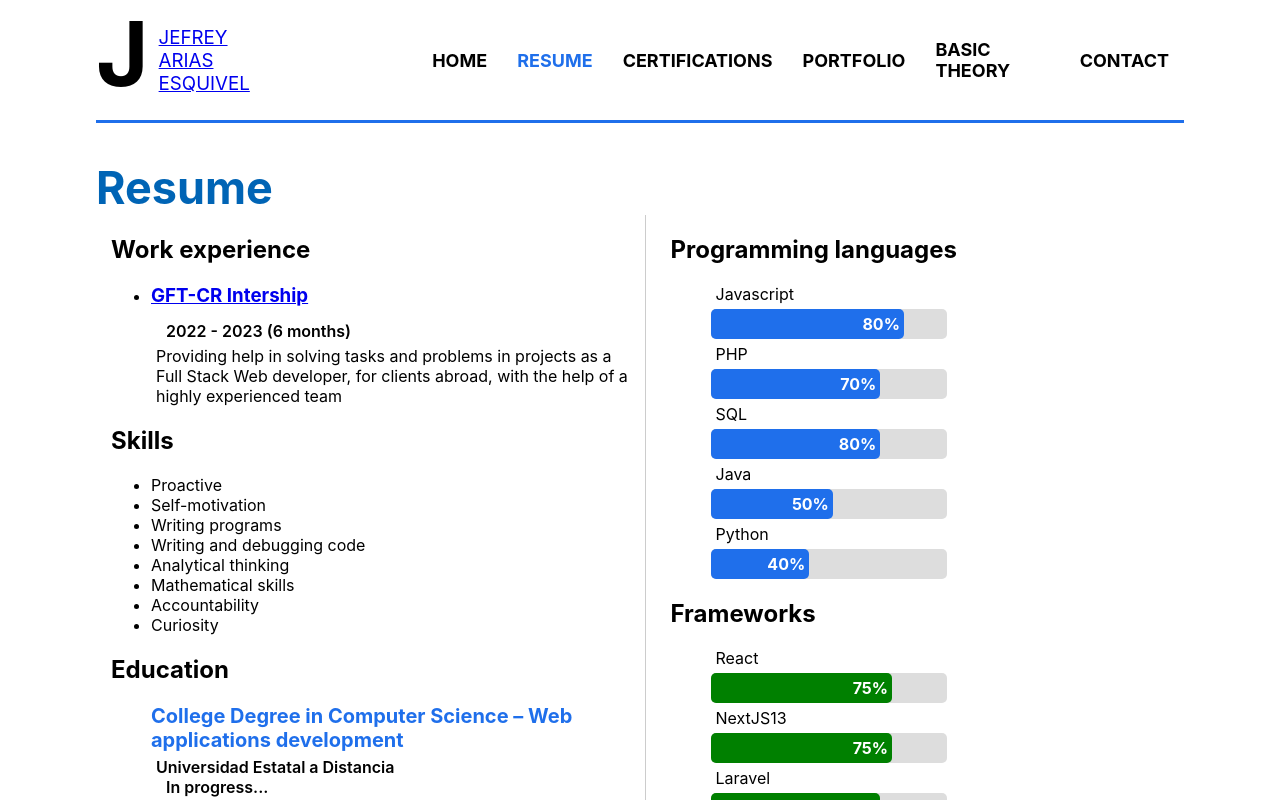
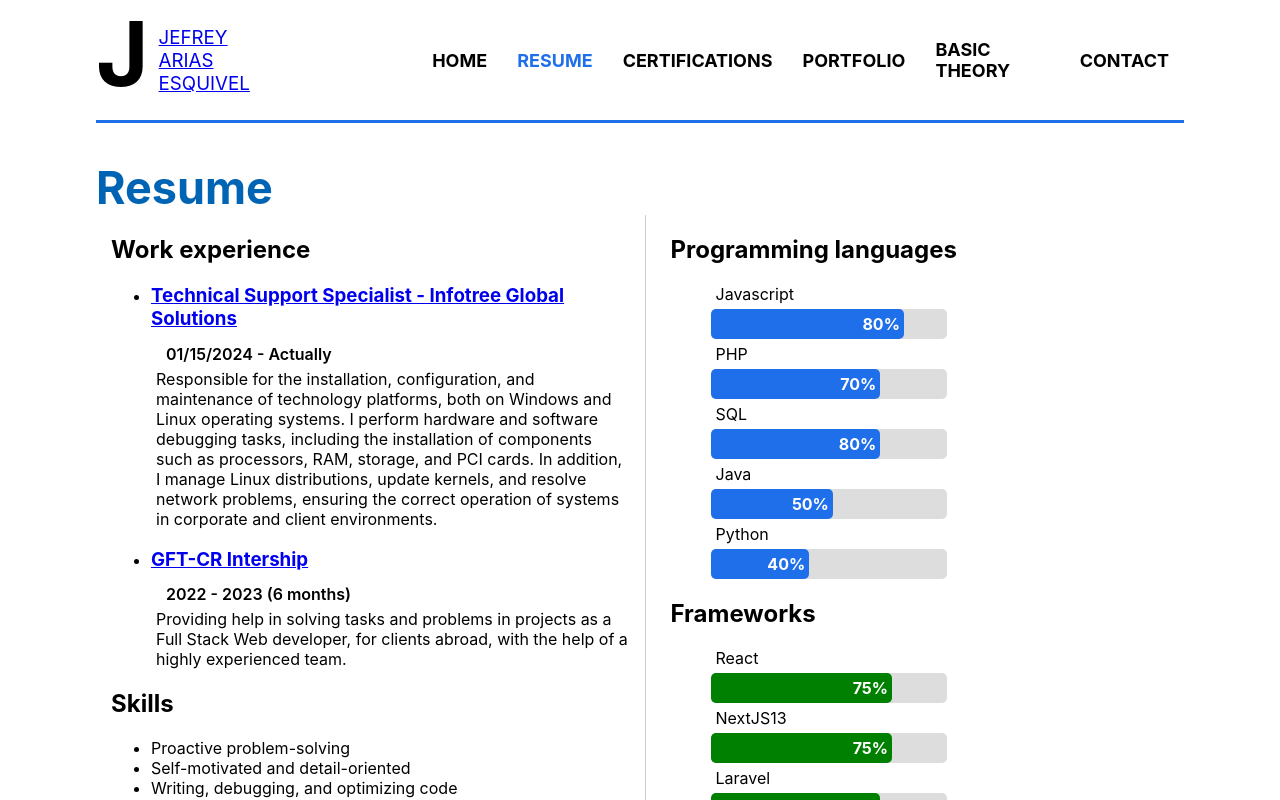
Before and after one commit to JefreyAE/Portfolio, a React (Create React App) app: page /resume in a window 1280 px wide. Shown: the top 800 px of the page. Built offline with nearby package versions, Linux system fonts and the light colour scheme.

Commit message:
Update projects and Resume

```diff
--- a/src/components/pages/Resume.js
+++ b/src/components/pages/Resume.js
@@ -10,24 +10,37 @@ export const Resume = () => {
             <h2>Work experience</h2>
             <ul>
               <li>
+                <h3><a href='https://www.gft.com/cr/es' target='_blank' rel='noreferrer'>Technical Support Specialist - Infotree Global Solutions</a></h3>
+                <p className='period'>01/15/2024 - Actually</p>
+                <p>Responsible for the installation, configuration, and maintenance of technology platforms,
+                  both on Windows and Linux operating systems. I perform hardware and software debugging tasks,
+                  including the installation of components such as processors, RAM, storage, and PCI cards.
+                  In addition, I manage Linux distributions, update kernels, and resolve network problems,
+                  ensuring the correct operation of systems in corporate and client environments.</p>
+              </li>
+              <li>
                 <h3><a href='https://www.gft.com/cr/es' target='_blank' rel='noreferrer'>GFT-CR Intership</a></h3>
                 <p className='period'>2022 - 2023 (6 months)</p>
                 <p>Providing help in solving tasks and problems in projects as a Full Stack Web
-                developer, for clients abroad, with the help of a highly experienced team</p>
+                  developer, for clients abroad, with the help of a highly experienced team.</p>
               </li>
             </ul>
           </section>
           <section className='resume-section'>
             <h2>Skills</h2>
             <ul>
-              <li>Proactive</li>
-              <li>Self-motivation</li>
-              <li>Writing programs</li>
-              <li>Writing and debugging code</li>
-              <li>Analytical thinking</li>
-              <li>Mathematical skills</li>
-              <li>Accountability</li>
-              <li>Curiosity</li>
+              <li>Proactive problem-solving</li>
+              <li>Self-motivated and detail-oriented</li>
+              <li>Writing, debugging, and optimizing code</li>
+              <li>Strong analytical and critical thinking</li>
+              <li>Solid understanding of algorithms and data structures</li>
+              <li>Experience with Full Stack Development (React, Node.js, PHP, .NET)</li>
+              <li>Proficient in Linux and Windows OS troubleshooting and configuration</li>
+              <li>Database management and optimization (MySQL, SQL Server)</li>
+              <li>Familiarity with cloud platforms (AWS, Azure)</li>
+              <li>DevOps practices (Jenkins, Docker)</li>
+              <li>Experience with Agile methodologies (SCRUM)</li>
+              <li>Strong communication and teamwork skills in multidisciplinary environments</li>
             </ul>
           </section>
           <section className='resume-section'>
--- a/src/data/projects.js
+++ b/src/data/projects.js
@@ -25,7 +25,7 @@ export const projects = [
     {
         'id': 'liveStockApp',
         'name': 'Graduation Project',
-        'url': 'https://appganaderiademo1.000webhostapp.com/',
+        'url': '',
         'technologies': 'HTML, CSS, JS, PHP, MySQL, Laravel',
         'category': 'Web Development',
         'description': 'Graduation project - Bachelor’s Degree (WAMP - Laravel)',
@@ -37,7 +37,7 @@ export const projects = [
     {
         'id': 'petShop',
         'name': 'Tiendita Pet Shop',
-        'url': 'https://tiendita-ggrooming.000webhostapp.com/',
+        'url': '',
         'technologies': 'HTML, CSS, JS, PHP, MySQL',
         'category': 'Web Development',
         'description': 'Web application developed in PHP for a pet store.',
```
Lines whose indentation alone changed are shown as unchanged.
